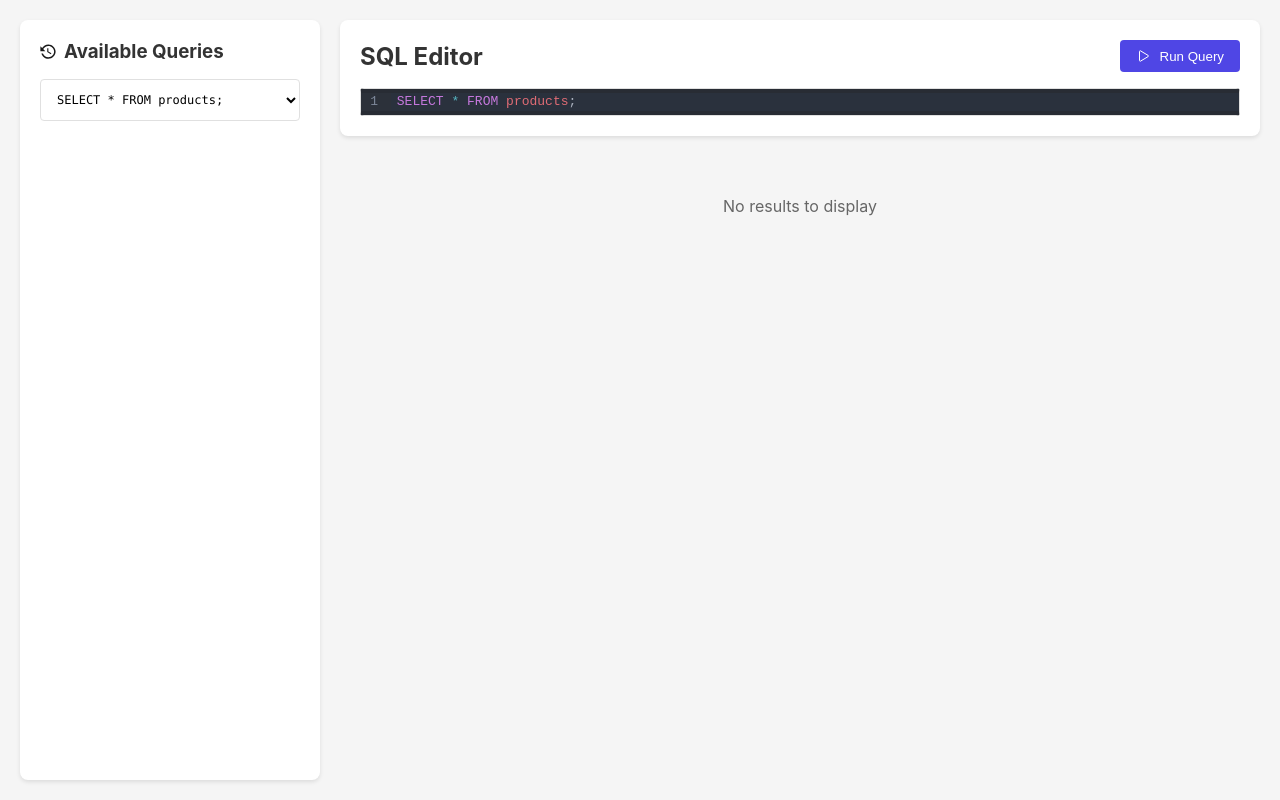
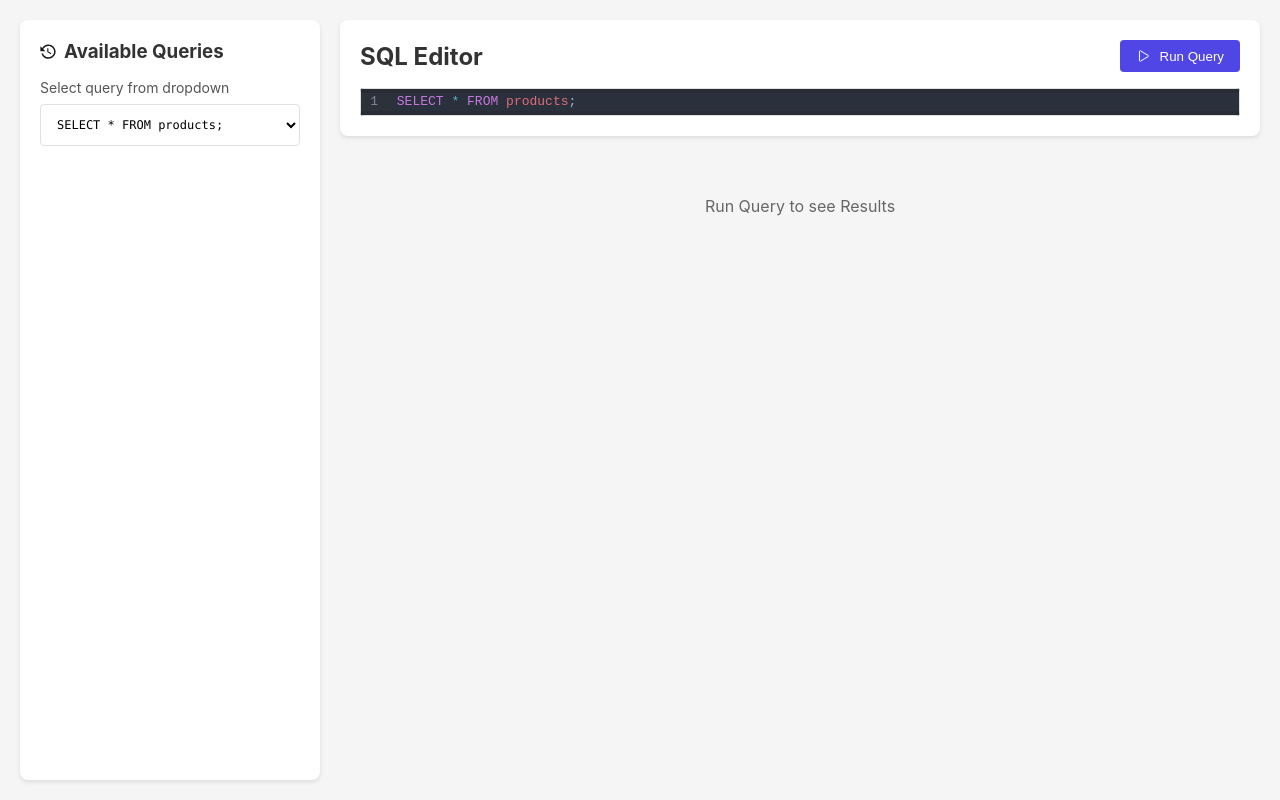
Before and after one commit to Nitish0777/nitish-sql-queries-frontend, a React (Vite) app: page / in a window 1280 px wide. Built offline with nearby package versions, Linux system fonts and the light colour scheme.

Commit message:
feat: add message prompt in QueryHistory and handle no data state in Home component

```diff
--- a/src/components/QueryHistory.jsx
+++ b/src/components/QueryHistory.jsx
@@ -7,6 +7,7 @@ const QueryHistory = ({ queries, onSelectQuery, selectedQuery }) => {
         <img src={history} alt="Run Query" width={16} height={16} />
         <h3>Available Queries</h3>
       </div>
+      <div className="query-message">Select query from dropdown</div>
       <select
         className="history-dropdown"
         value={selectedQuery || ""}
--- a/src/index.css
+++ b/src/index.css
@@ -213,3 +213,9 @@ body {
   color: #666;
   font-size: 16px;
 }
+
+.query-message {
+  font-size: 14px;
+  color: #555;
+  margin-bottom: 8px;
+}
--- a/src/pages/Home.jsx
+++ b/src/pages/Home.jsx
@@ -10,10 +10,12 @@ const Home = () => {
   const [queryResults, setQueryResults] = useState([]);
   const [loading, setLoading] = useState(false);
   const [currentQuery, setCurrentQuery] = useState(predefinedQueries[0]);
+  const [hasExecutedQuery, setHasExecutedQuery] = useState(false);
 
   const handleExecuteQuery = (query) => {
     console.log("Executing query:", query);
     setLoading(true);
+    setHasExecutedQuery(true);
 
     const result = queryResult.products.queries.find((q) => q.query === query);
 
@@ -39,7 +41,11 @@ const Home = () => {
           onQueryChange={setCurrentQuery}
           predefinedQueries={predefinedQueries}
         />
-        <ResultTable data={queryResults} loading={loading} />
+        {!hasExecutedQuery && queryResults.length === 0 && !loading ? (
+          <div className="no-data">Run Query to see Results</div>
+        ) : (
+          <ResultTable data={queryResults} loading={loading} />
+        )}
       </div>
     </div>
   );
```
